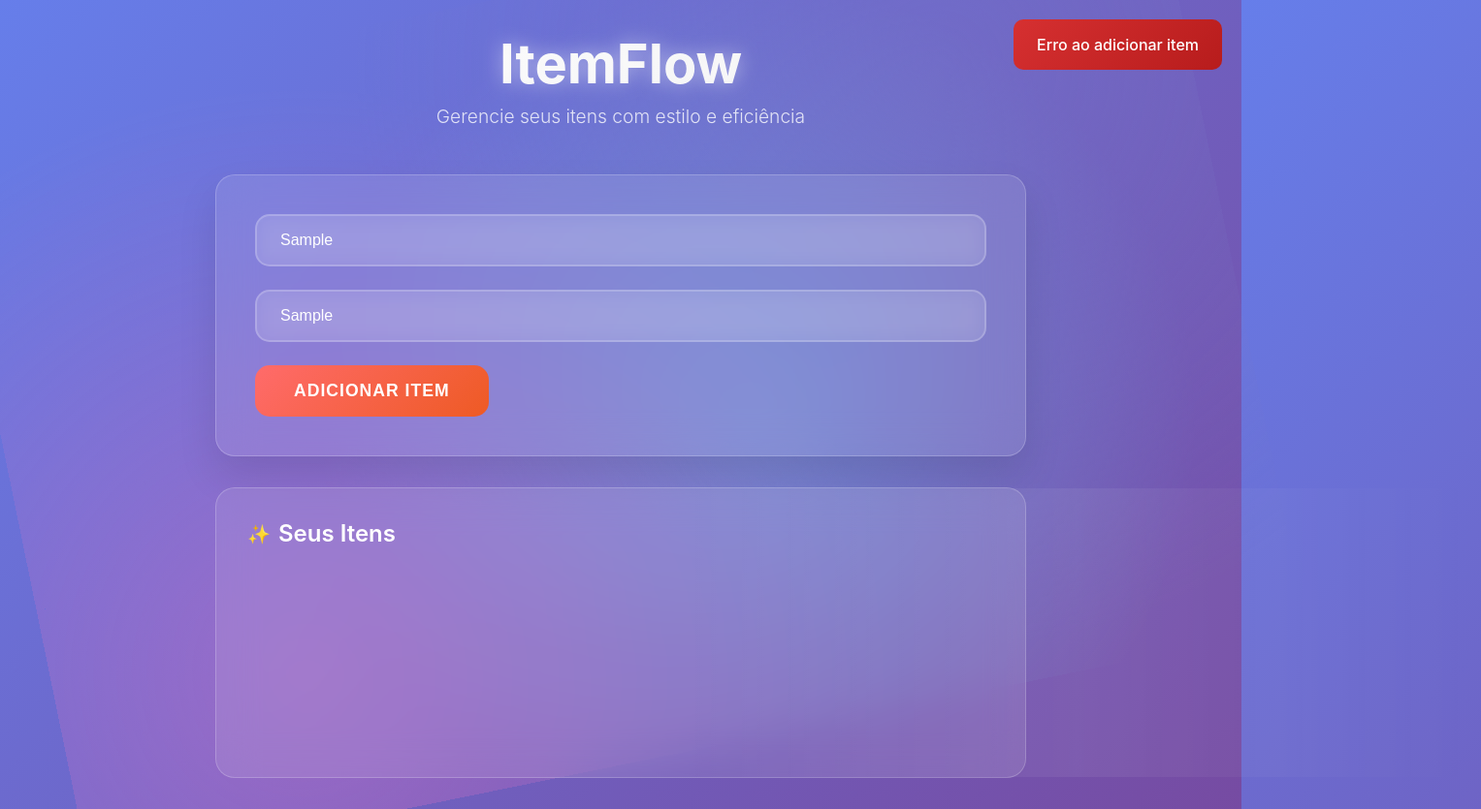
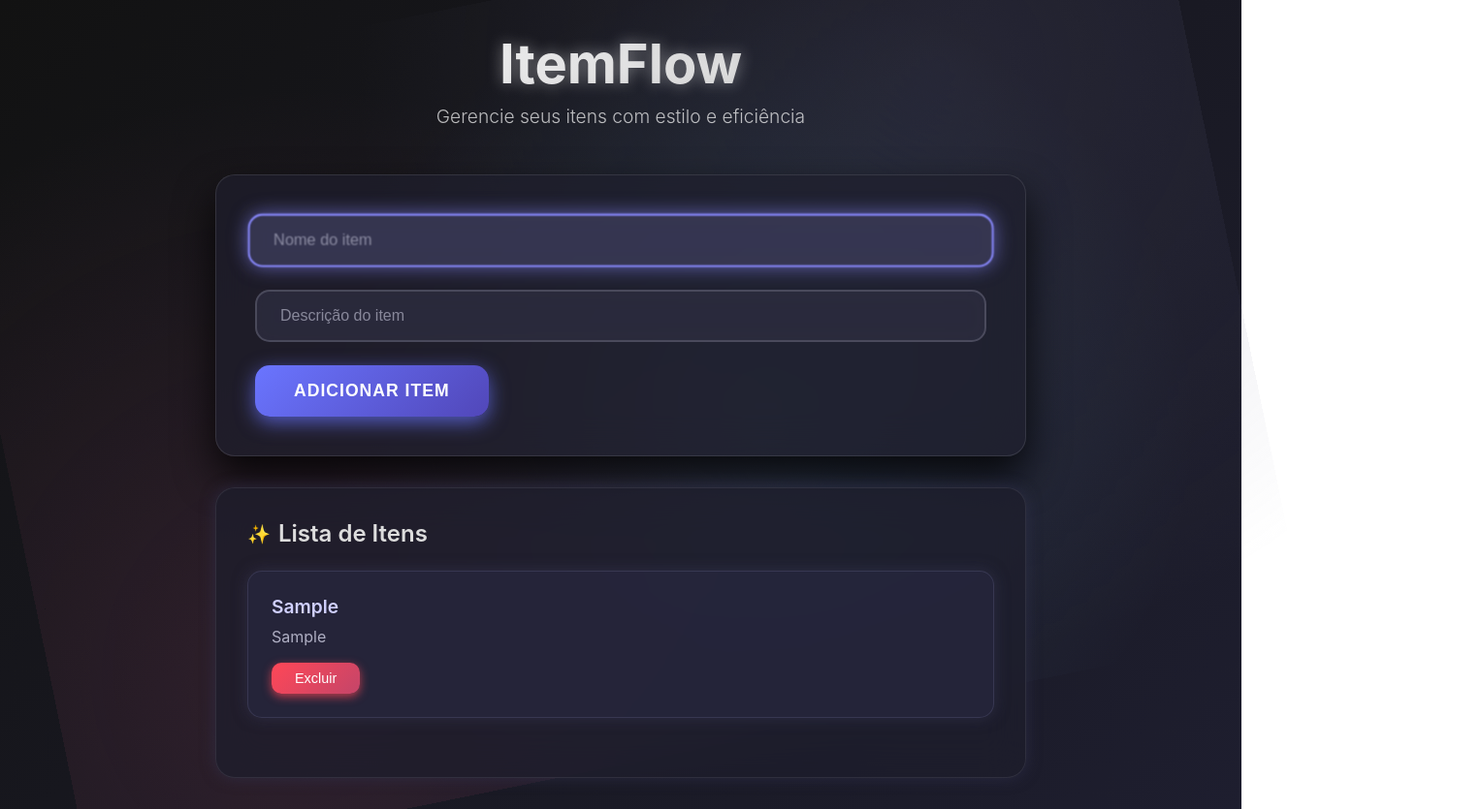
Before and after one commit to Akcio23/project_docker, a plain HTML site: page frontend/index.html in a window 1280 px wide. Both pictures are taken after typing "Sample", "Sample" into the empty fields and a click on the button "ADICIONAR ITEM". Shown: the whole page at 97% size, 1527 px wide, since content can reach past the window. Drawn offline with Linux system fonts and the light colour scheme; no server answers.

Commit message:
chore: designer

```diff
--- a/frontend/index.html
+++ b/frontend/index.html
@@ -1,8 +1,8 @@
 <!DOCTYPE html>
 <html lang="pt-BR">
 <head>
-  <meta charset="UTF-8">
-  <meta name="viewport" content="width=device-width, initial-scale=1.0">
+  <meta charset="UTF-8" />
+  <meta name="viewport" content="width=device-width, initial-scale=1" />
   <title>CRUD Moderno - Gerenciador de Itens</title>
   <style>
     * {
@@ -13,13 +13,14 @@
 
     body {
       font-family: 'Inter', -apple-system, BlinkMacSystemFont, sans-serif;
-      background: linear-gradient(135deg, #667eea 0%, #764ba2 100%);
+      background: linear-gradient(135deg, #121212 0%, #1e1e2f 100%);
+      color: #ddd;
       min-height: 100vh;
       overflow-x: hidden;
       position: relative;
     }
 
-    /* Efeito de partículas animadas no fundo */
+    /* Fundo de partículas animadas mais discretas para dark */
     body::before {
       content: '';
       position: fixed;
@@ -28,9 +29,9 @@
       width: 100%;
       height: 100%;
       background-image:
-        radial-gradient(circle at 20% 80%, rgba(120, 119, 198, 0.3) 0%, transparent 50%),
-        radial-gradient(circle at 80% 20%, rgba(255, 119, 198, 0.3) 0%, transparent 50%),
-        radial-gradient(circle at 40% 40%, rgba(120, 219, 255, 0.3) 0%, transparent 50%);
+        radial-gradient(circle at 20% 80%, rgba(90, 90, 130, 0.2) 0%, transparent 50%),
+        radial-gradient(circle at 80% 20%, rgba(140, 60, 90, 0.2) 0%, transparent 50%),
+        radial-gradient(circle at 40% 40%, rgba(90, 160, 200, 0.15) 0%, transparent 50%);
       animation: float 20s ease-in-out infinite;
       z-index: -1;
     }
@@ -57,40 +58,40 @@
     .header h1 {
       font-size: 3.5rem;
       font-weight: 700;
-      background: linear-gradient(135deg, #ffffff, #f0f0f0);
+      background: linear-gradient(135deg, #ffffff, #bbb);
       -webkit-background-clip: text;
       -webkit-text-fill-color: transparent;
       background-clip: text;
       margin-bottom: 0.5rem;
-      text-shadow: 0 0 30px rgba(255, 255, 255, 0.5);
+      text-shadow: 0 0 25px rgba(255, 255, 255, 0.7);
       animation: glow 2s ease-in-out infinite alternate;
     }
 
     @keyframes glow {
-      from { text-shadow: 0 0 20px rgba(255, 255, 255, 0.5); }
-      to { text-shadow: 0 0 30px rgba(255, 255, 255, 0.8), 0 0 40px rgba(120, 119, 198, 0.3); }
+      from { text-shadow: 0 0 15px rgba(255, 255, 255, 0.4); }
+      to { text-shadow: 0 0 35px rgba(255, 255, 255, 1), 0 0 50px rgba(90, 90, 130, 0.6); }
     }
 
     .subtitle {
-      color: rgba(255, 255, 255, 0.8);
+      color: rgba(255, 255, 255, 0.7);
       font-size: 1.2rem;
       font-weight: 300;
     }
 
     .form-container {
-      background: rgba(255, 255, 255, 0.1);
+      background: rgba(30, 30, 45, 0.7);
       backdrop-filter: blur(20px);
-      border: 1px solid rgba(255, 255, 255, 0.2);
+      border: 1px solid rgba(255, 255, 255, 0.1);
       border-radius: 20px;
       padding: 2.5rem;
       margin-bottom: 2rem;
-      box-shadow: 0 20px 40px rgba(0, 0, 0, 0.1);
+      box-shadow: 0 20px 40px rgba(0, 0, 0, 0.8);
       transition: all 0.3s ease;
     }
 
     .form-container:hover {
       transform: translateY(-5px);
-      box-shadow: 0 30px 60px rgba(0, 0, 0, 0.2);
+      box-shadow: 0 30px 60px rgba(0, 0, 0, 1);
     }
 
     .form-group {
@@ -101,29 +102,29 @@
     .form-input {
       width: 100%;
       padding: 1rem 1.5rem;
-      background: rgba(255, 255, 255, 0.1);
-      border: 2px solid rgba(255, 255, 255, 0.2);
+      background: rgba(50, 50, 70, 0.6);
+      border: 2px solid rgba(150, 150, 170, 0.3);
       border-radius: 15px;
-      color: white;
+      color: #eee;
       font-size: 1rem;
       transition: all 0.3s ease;
       backdrop-filter: blur(10px);
     }
 
     .form-input::placeholder {
-      color: rgba(255, 255, 255, 0.6);
+      color: rgba(200, 200, 220, 0.6);
     }
 
     .form-input:focus {
       outline: none;
-      border-color: rgba(255, 255, 255, 0.8);
-      background: rgba(255, 255, 255, 0.2);
+      border-color: #8a8aff;
+      background: rgba(60, 60, 90, 0.8);
       transform: scale(1.02);
-      box-shadow: 0 0 20px rgba(255, 255, 255, 0.3);
+      box-shadow: 0 0 20px rgba(138, 138, 255, 0.6);
     }
 
     .btn-primary {
-      background: linear-gradient(135deg, #ff6b6b, #ee5a24);
+      background: linear-gradient(135deg, #6a75ff, #5147b9);
       border: none;
       padding: 1rem 2.5rem;
       border-radius: 15px;
@@ -136,6 +137,7 @@
       overflow: hidden;
       text-transform: uppercase;
       letter-spacing: 1px;
+      box-shadow: 0 6px 20px rgba(106, 117, 255, 0.7);
     }
 
     .btn-primary::before {
@@ -155,7 +157,7 @@
 
     .btn-primary:hover {
       transform: translateY(-3px);
-      box-shadow: 0 15px 30px rgba(255, 107, 107, 0.4);
+      box-shadow: 0 15px 30px rgba(106, 117, 255, 0.9);
     }
 
     .btn-primary:active {
@@ -163,16 +165,17 @@
     }
 
     .items-container {
-      background: rgba(255, 255, 255, 0.1);
+      background: rgba(30, 30, 45, 0.75);
       backdrop-filter: blur(20px);
-      border: 1px solid rgba(255, 255, 255, 0.2);
+      border: 1px solid rgba(150, 150, 170, 0.15);
       border-radius: 20px;
       padding: 2rem;
       min-height: 300px;
+      box-shadow: 0 0 15px rgba(50, 50, 80, 0.6);
     }
 
     .items-header {
-      color: white;
+      color: #ddd;
       font-size: 1.5rem;
       font-weight: 600;
       margin-bottom: 1.5rem;
@@ -193,14 +196,15 @@
     }
 
     .item-card {
-      background: rgba(255, 255, 255, 0.1);
-      border: 1px solid rgba(255, 255, 255, 0.2);
+      background: rgba(40, 40, 65, 0.7);
+      border: 1px solid rgba(100, 100, 140, 0.3);
       border-radius: 15px;
       padding: 1.5rem;
       transition: all 0.3s ease;
       position: relative;
       overflow: hidden;
       animation: slideIn 0.5s ease-out;
+      box-shadow: 0 0 15px rgba(60, 60, 90, 0.5);
     }
 
     @keyframes slideIn {
@@ -216,12 +220,12 @@
 
     .item-card:hover {
       transform: translateY(-5px);
-      background: rgba(255, 255, 255, 0.15);
-      box-shadow: 0 10px 25px rgba(0, 0, 0, 0.2);
+      background: rgba(60, 60, 90, 0.8);
+      box-shadow: 0 10px 25px rgba(80, 80, 130, 0.9);
     }
 
     .item-info {
-      color: white;
+      color: #eee;
       margin-bottom: 1rem;
     }
 
@@ -229,11 +233,11 @@
       font-size: 1.2rem;
       font-weight: 600;
       margin-bottom: 0.5rem;
-      color: #ffffff;
+      color: #d0d0ff;
     }
 
     .item-description {
-      color: rgba(255, 255, 255, 0.8);
+      color: rgba(200, 200, 220, 0.85);
       line-height: 1.4;
     }
 
@@ -249,11 +253,12 @@
       transition: all 0.3s ease;
       position: relative;
       overflow: hidden;
+      box-shadow: 0 3px 10px rgba(255, 71, 87, 0.7);
     }
 
     .btn-delete:hover {
       transform: scale(1.05);
-      box-shadow: 0 5px 15px rgba(255, 71, 87, 0.4);
+      box-shadow: 0 5px 15px rgba(255, 71, 87, 1);
     }
 
     .btn-delete:active {
@@ -262,7 +267,7 @@
 
     .empty-state {
       text-align: center;
-      color: rgba(255, 255, 255, 0.6);
+      color: rgba(200, 200, 220, 0.6);
       font-size: 1.1rem;
       padding: 3rem 0;
     }
@@ -327,176 +332,91 @@
 
     <div class="form-container">
       <div class="form-group">
-        <input type="text" id="name" class="form-input" placeholder="Nome do item" required>
+        <input type="text" id="name" class="form-input" placeholder="Nome do item" required />
       </div>
       <div class="form-group">
-        <input type="text" id="description" class="form-input" placeholder="Descrição detalhada" required>
+        <input type="text" id="description" class="form-input" placeholder="Descrição do item" required />
       </div>
-      <button onclick="createItem()" class="btn-primary">
-        Adicionar Item
-      </button>
+      <button id="addBtn" class="btn-primary">Adicionar Item</button>
     </div>
 
     <div class="items-container">
-      <div class="items-header">
-        Seus Itens
-      </div>
-      <ul id="list" class="items-list"></ul>
+      <div class="items-header">Lista de Itens</div>
+      <ul id="itemsList" class="items-list">
+        <li class="empty-state">Nenhum item cadastrado.</li>
+      </ul>
     </div>
   </div>
 
   <script>
-    const API = 'http://201.23.3.86:8195/items';
+    const addBtn = document.getElementById('addBtn');
+    const nameInput = document.getElementById('name');
+    const descriptionInput = document.getElementById('description');
+    const itemsList = document.getElementById('itemsList');
 
-    async function fetchItems() {
-      try {
-        const list = document.getElementById('list');
-        list.classList.add('loading');
+    function createItemElement(name, description) {
+      const li = document.createElement('li');
+      li.classList.add('item-card');
 
-        const res = await fetch(API);
-        const items = await res.json();
+      const nameEl = document.createElement('div');
+      nameEl.classList.add('item-name');
+      nameEl.textContent = name;
 
-        list.innerHTML = '';
-        list.classList.remove('loading');
+      const descEl = document.createElement('div');
+      descEl.classList.add('item-description');
+      descEl.textContent = description;
 
-        if (items.length === 0) {
-          list.innerHTML = '<div class="empty-state">Nenhum item encontrado. Adicione o primeiro!</div>';
-          return;
+      const infoEl = document.createElement('div');
+      infoEl.classList.add('item-info');
+      infoEl.appendChild(nameEl);
+      infoEl.appendChild(descEl);
+
+      const deleteBtn = document.createElement('button');
+      deleteBtn.classList.add('btn-delete');
+      deleteBtn.textContent = 'Excluir';
+      deleteBtn.onclick = () => {
+        itemsList.removeChild(li);
+        if (itemsList.children.length === 0) {
+          const emptyMsg = document.createElement('li');
+          emptyMsg.classList.add('empty-state');
+          emptyMsg.textContent = 'Nenhum item cadastrado.';
+          itemsList.appendChild(emptyMsg);
         }
+      };
 
-        items.forEach((item, index) => {
-          const li = document.createElement('li');
-          li.className = 'item-card';
-          li.style.animationDelay = `${index * 0.1}s`;
+      li.appendChild(infoEl);
+      li.appendChild(deleteBtn);
 
-          li.innerHTML = `
-            <div class="item-info">
-              <div class="item-name">${escapeHtml(item.name)}</div>
-              <div class="item-description">${escapeHtml(item.description)}</div>
-            </div>
-            <button class="btn-delete" onclick="deleteItem(${item.id})">
-              Remover
-            </button>
-          `;
-
-          list.appendChild(li);
-        });
-      } catch (error) {
-        console.error('Erro ao buscar itens:', error);
-        showNotification('Erro ao carregar itens', 'error');
-      }
+      return li;
     }
 
-    async function createItem() {
-      const nameInput = document.getElementById('name');
-      const descriptionInput = document.getElementById('description');
+    addBtn.addEventListener('click', () => {
       const name = nameInput.value.trim();
       const description = descriptionInput.value.trim();
 
       if (!name || !description) {
-        showNotification('Por favor, preencha todos os campos', 'warning');
+        alert('Por favor, preencha todos os campos.');
         return;
       }
 
-      try {
-        const btn = event.target;
-        btn.classList.add('loading');
-        btn.disabled = true;
+      // Remove mensagem de lista vazia, se existir
+      const emptyMsg = itemsList.querySelector('.empty-state');
+      if (emptyMsg) emptyMsg.remove();
 
-        await fetch(API, {
-          method: 'POST',
-          headers: {'Content-Type': 'application/json'},
-          body: JSON.stringify({ name, description })
-        });
+      const itemElement = createItemElement(name, description);
+      itemsList.appendChild(itemElement);
 
-        nameInput.value = '';
-        descriptionInput.value = '';
-
-        await fetchItems();
-        showNotification('Item adicionado com sucesso!', 'success');
-
-      } catch (error) {
-        console.error('Erro ao criar item:', error);
-        showNotification('Erro ao adicionar item', 'error');
-      } finally {
-        const btn = document.querySelector('.btn-primary');
-        btn.classList.remove('loading');
-        btn.disabled = false;
-      }
-    }
-
-    async function deleteItem(id) {
-      if (!confirm('Tem certeza que deseja remover este item?')) {
-        return;
-      }
-
-      try {
-        await fetch(`${API}/${id}`, { method: 'DELETE' });
-        await fetchItems();
-        showNotification('Item removido com sucesso!', 'success');
-      } catch (error) {
-        console.error('Erro ao deletar item:', error);
-        showNotification('Erro ao remover item', 'error');
-      }
-    }
-
-    function escapeHtml(text) {
-      const div = document.createElement('div');
-      div.textContent = text;
-      return div.innerHTML;
-    }
-
-    function showNotification(message, type = 'info') {
-      // Implementação simples de notificação
-      const notification = document.createElement('div');
-      notification.textContent = message;
-      notification.style.cssText = `
-        position: fixed;
-        top: 20px;
-        right: 20px;
-        padding: 1rem 1.5rem;
-        border-radius: 10px;
-        color: white;
-        font-weight: 500;
-        z-index: 1000;
-        animation: slideInRight 0.3s ease-out;
-        max-width: 300px;
-        ${type === 'success' ? 'background: linear-gradient(135deg, #00b894, #00a085);' : ''}
-        ${type === 'error' ? 'background: linear-gradient(135deg, #d63031, #b71c1c);' : ''}
-        ${type === 'warning' ? 'background: linear-gradient(135deg, #fdcb6e, #e17055);' : ''}
-      `;
-
-      document.body.appendChild(notification);
-
-      setTimeout(() => {
-        notification.style.animation = 'slideOutRight 0.3s ease-out';
-        setTimeout(() => notification.remove(), 300);
-      }, 3000);
-    }
-
-    // Adicionar estilos de animação para notificações
-    const style = document.createElement('style');
-    style.textContent = `
-      @keyframes slideInRight {
-        from { transform: translateX(100%); opacity: 0; }
-        to { transform: translateX(0); opacity: 1; }
-      }
-      @keyframes slideOutRight {
-        from { transform: translateX(0); opacity: 1; }
-        to { transform: translateX(100%); opacity: 0; }
-      }
-    `;
-    document.head.appendChild(style);
-
-    // Permitir adicionar item com Enter
-    document.addEventListener('keydown', (e) => {
-      if (e.key === 'Enter' && (e.target.matches('#name') || e.target.matches('#description'))) {
-        createItem();
-      }
+      nameInput.value = '';
+      descriptionInput.value = '';
+      nameInput.focus();
     });
 
-    // Carregar itens ao iniciar
-    fetchItems();
+    // Permitir submit com Enter
+    [nameInput, descriptionInput].forEach(input => {
+      input.addEventListener('keydown', e => {
+        if (e.key === 'Enter') addBtn.click();
+      });
+    });
   </script>
 </body>
 </html>
```
